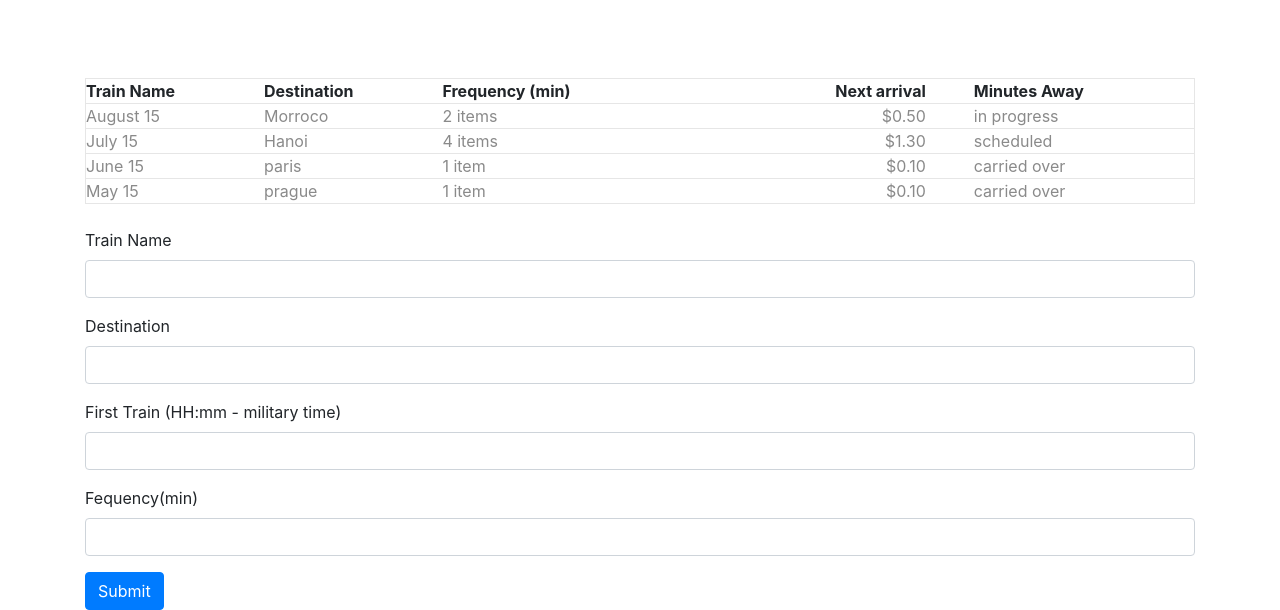
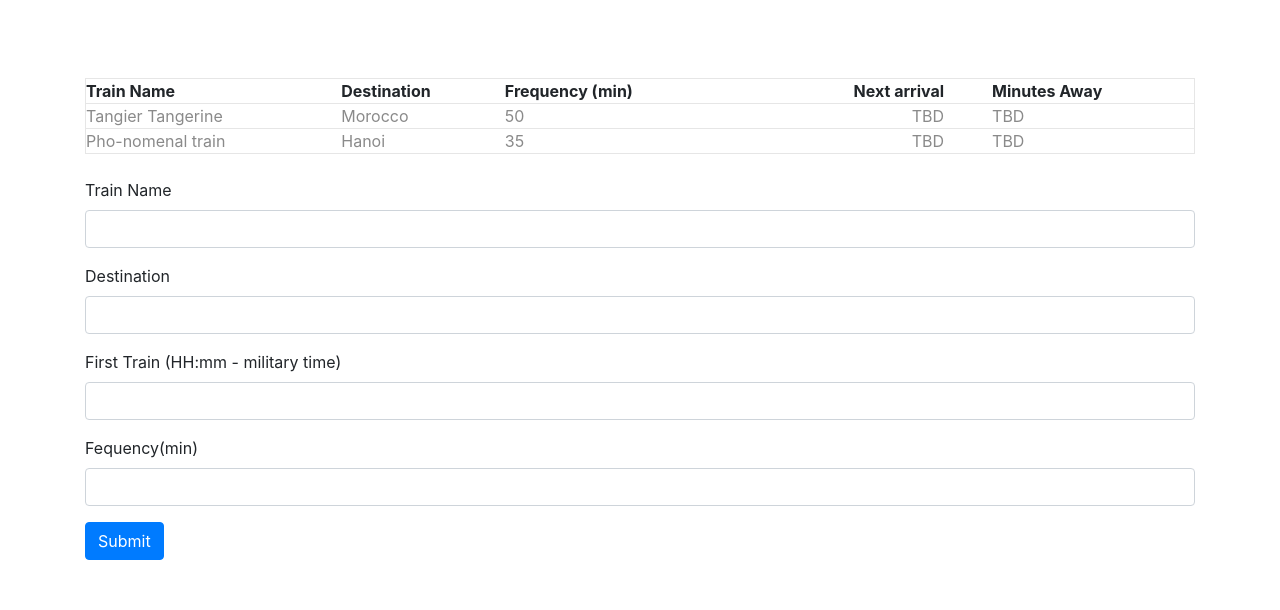
Before and after one commit to Mario-cyber/Train-Scheduler, a plain HTML site: page index.html in a window 1280 px wide. Shown: the part 272-882 px from the top of the page. After the commit the page ends 832 px from the top, so only its background shows below. Drawn offline with nearby package versions, Linux system fonts and the light colour scheme; no server answers.

Commit message:
HTML skeleton updated, train times fiexed
moment used to update "next train value" properly

```diff
--- a/assets/javascript/app.js
+++ b/assets/javascript/app.js
@@ -72,12 +72,12 @@ $(document).ready(function () {
         console.log('frequency: ' + trainInterval)
 
         // do mathy thingy to times ! (thanks Jo for the help!)
-        let timeDiff = moment().diff(moment(firstTrain, 'HH:mm'), 'minutes')
+        let timeDiff = moment().diff(moment(firstTrain, 'HH:mm'), 'minutes');
         let minutesAway = trainInterval - timeDiff % trainInterval;
-        let nextArrival = moment().add(minutesAway).format('HH:mm');
+        let nextArrival = moment().add(minutesAway, "minutes").format('HH:mm');
 
-        // moment((moment() + timeDiff), 'HH:mm')
-        console.log(timeDiff)
+        // conolo log time values
+        console.log('time diff: ' + timeDiff)
         console.log('minutes away: ' + minutesAway)
         console.log('next arrival: ' + nextArrival)
 
@@ -96,22 +96,4 @@ $(document).ready(function () {
 
     })
 
-    // table row generator
-
-    function generateRow(rowLikeObject) {
-        const keys = Object.keys(rowLikeObject)
-        let tr = '<tr>';
-
-        for (let i = 0; i < keys.lenght; i++) {
-            tr += '<td>' + rowLikeObject[keys[i]] + '</td>'
-        }
-        tr += '<td>Actions</td>' + // this action tag is optinal
-            '</tr>';
-
-        $('tbody').append(tr)
-
-        // create validation for input values
-    }
-
-
 })
--- a/index.html
+++ b/index.html
@@ -46,40 +46,20 @@
             </thead>
             <tbody>
                 <tr class="table-expand-row" data-open-details>
-                    <td>August 15</td>
-                    <td>Morroco</td>
-                    <td>2 items</td>
-                    <td class="text-right">$0.50</td>
-                    <td>in progress </td>
+                    <td>Tangier Tangerine </td>
+                    <td>Morocco</td>
+                    <td>50</td>
+                    <td class="text-right">TBD</td>
+                    <td>TBD </td>
                 </tr>
 
                 <tr class="table-expand-row" data-open-details>
-                    <td>July 15</td>
+                    <td>Pho-nomenal train</td>
                     <td>Hanoi</td>
-                    <td>4 items</td>
-                    <td class="text-right">$1.30</td>
-                    <td>scheduled </td>
+                    <td>35</td>
+                    <td class="text-right">TBD</td>
+                    <td>TBD </td>
                 </tr>
-
-                <tr class="table-expand-row" data-open-details>
-                    <td>June 15</td>
-                    <td>paris</td>
-                    <td>1 item</td>
-                    <td class="text-right">$0.10</td>
-                    <td>carried over </td>
-                </tr>
-
-
-                <tr class="table-expand-row" data-open-details>
-                    <td>May 15</td>
-                    <td>prague</td>
-                    <td>1 item</td>
-                    <td class="text-right">$0.10</td>
-                    <td>carried over</td>
-                </tr>
-
-
-
             </tbody>
         </table>
         <br>
```
